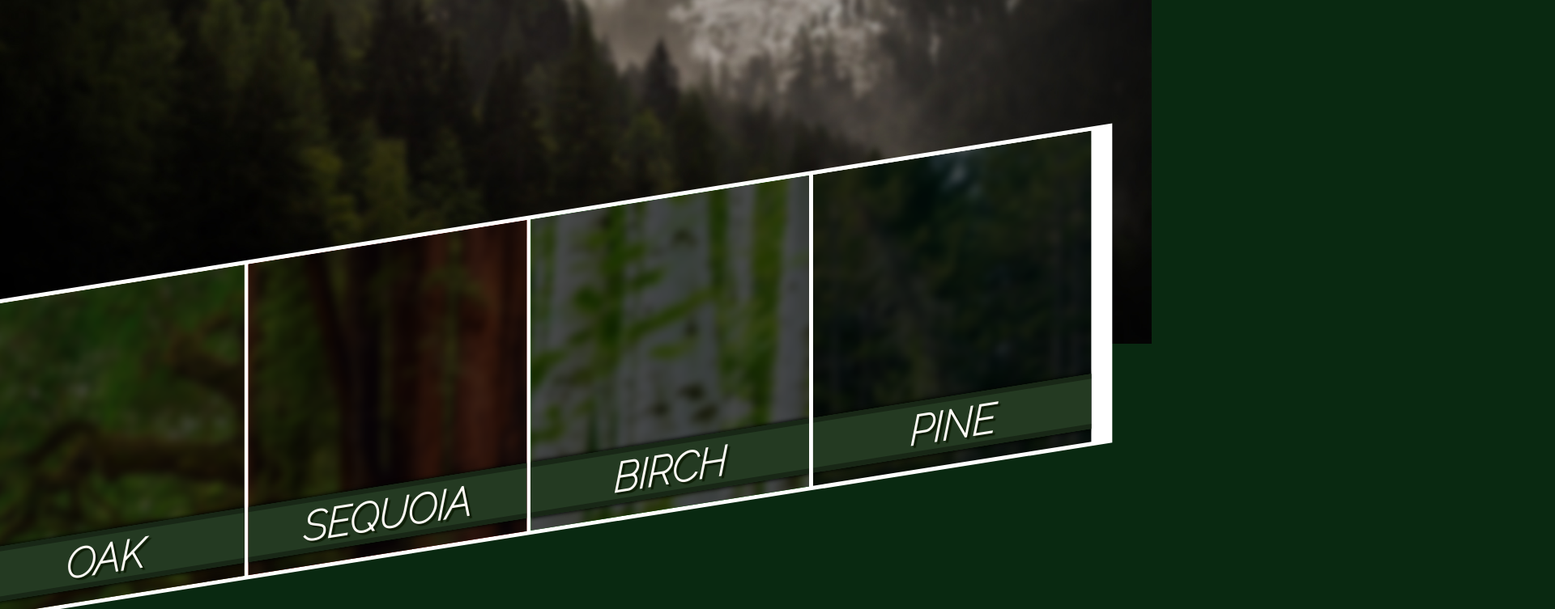
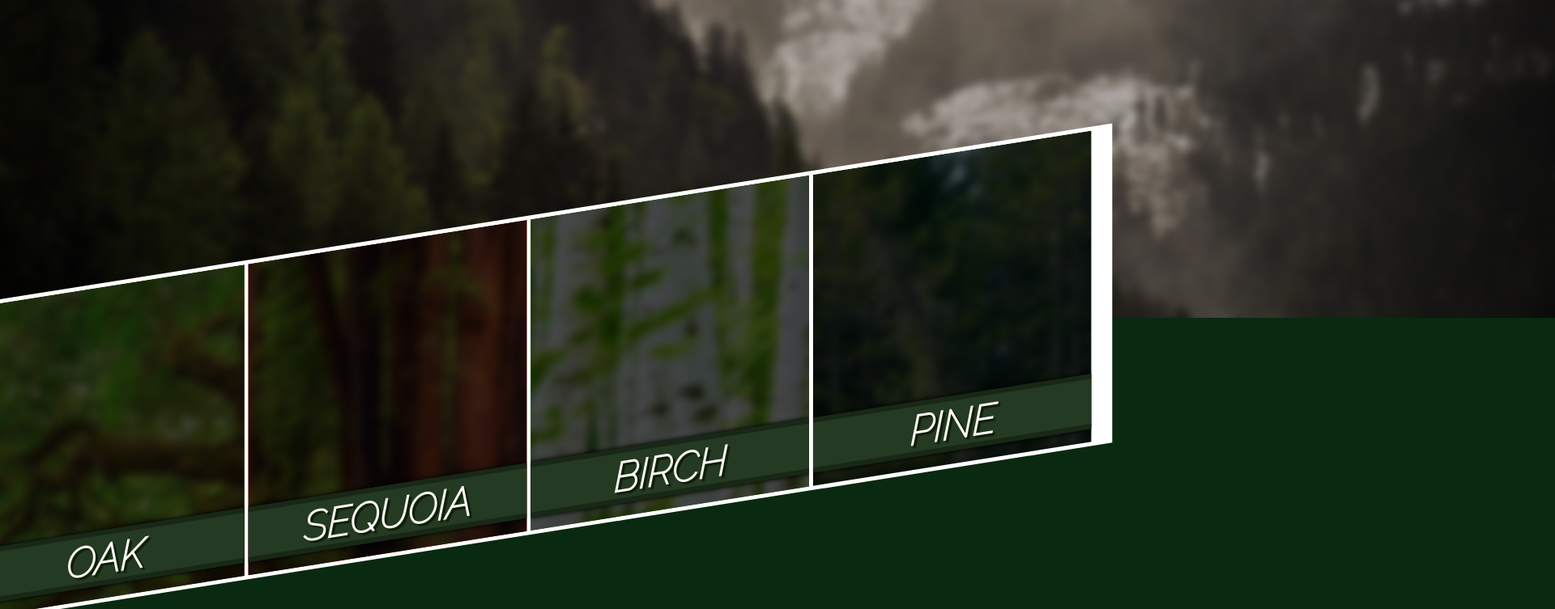
Before and after one commit to kofskie/kofskie.github.io, a plain HTML site: page index.html in a window 1280 px wide. Shown: the part 375-1128 px from the top of the page at 81% size, 1920 px wide, since content can reach past the window. Drawn offline with nearby package versions, Linux system fonts and the light colour scheme.

Commit message:
i'm so fucking mad

```diff
--- a/nav.css
+++ b/nav.css
@@ -1,9 +1,12 @@
-body, html {
+body,
+html {
     height: 100%;
     margin: 0 0 0 0;
     overflow-x: hidden;
     background-color: rgb(9, 41, 17);
-} * {
+}
+
+* {
     text-decoration: none;
 }
 
@@ -15,14 +18,13 @@ body, html {
     /* CHANGE TO POS FROM BOTTOM */
     /* TODO top: -17vh; */
     background-repeat: no-repeat;
-    height: 800px;
+    height: 96vh;
     /* border: solid white 2px; */
 }
 
 #background-image {
-    min-width: 100%;
-    min-height: 100%;
-    max-height: 100%;
+    width: auto;
+
     z-index: 0;
 }
 
@@ -148,7 +150,7 @@ body, html {
     color: rgb(253, 249, 244);
     text-shadow: 3px 3px 1px rgb(14, 29, 6);
     top: -374px;
-        height: 55px;
+    height: 55px;
     z-index: 4;
     background-color: rgb(36, 58, 34);
     border-top: 6px solid rgb(24, 39, 22);
@@ -183,7 +185,7 @@ body, html {
     text-shadow: 3px 3px 1px rgb(14, 29, 6);
     position: relative;
     top: -593px;
-        height: 55px;
+    height: 55px;
     z-index: 4;
     border-top: 6px solid rgb(24, 39, 22);
     border-bottom: 6px solid rgb(24, 39, 22);
```
